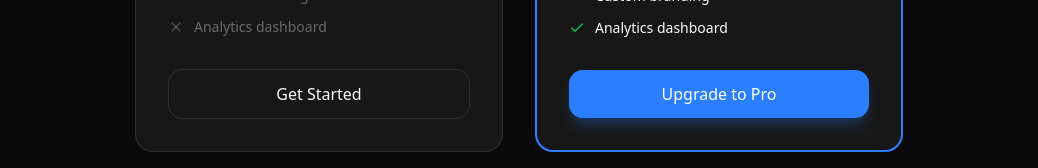
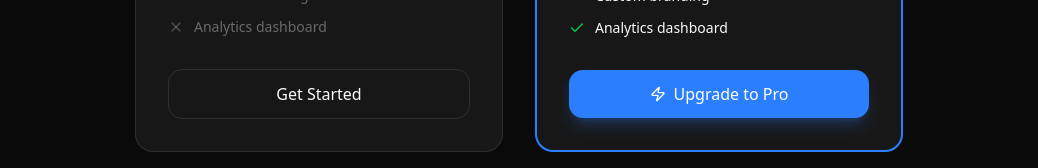
Before and after one commit to RileyLin/explainify, a Next.js app: page /pricing in a window 1280 px wide. Shown: the part 585-753 px from the top of the page, without its empty margins (121-1159 px from the left). Built offline with nearby package versions, Linux system fonts and the light colour scheme; no server answers.

Commit message:
fix: stripe checkout 403 — return JSON url, client-side redirect via CheckoutButton

```diff
--- a/src/app/api/stripe/checkout/route.ts
+++ b/src/app/api/stripe/checkout/route.ts
@@ -65,7 +65,7 @@ export async function POST(request: NextRequest) {
     });
 
     if (checkoutSession.url) {
-      return NextResponse.redirect(checkoutSession.url);
+      return NextResponse.json({ url: checkoutSession.url });
     }
 
     return NextResponse.json(
--- a/src/app/pricing/page.tsx
+++ b/src/app/pricing/page.tsx
@@ -1,5 +1,6 @@
 import Link from "next/link";
 import { Check, X, ArrowLeft, Sparkles, Zap } from "lucide-react";
+import { CheckoutButton } from "@/components/stripe/checkout-button";
 
 const FREE_FEATURES = [
   { text: "5 explainers per month", included: true },
@@ -113,14 +114,7 @@ export default function PricingPage() {
               ))}
             </ul>
 
-            <form action="/api/stripe/checkout" method="POST">
-              <button
-                type="submit"
-                className="w-full px-6 py-3 rounded-xl bg-blue-500 text-white font-medium hover:bg-blue-600 transition-all shadow-lg shadow-blue-500/25"
-              >
-                Upgrade to Pro
-              </button>
-            </form>
+            <CheckoutButton />
           </div>
         </div>
 
--- /dev/null
+++ b/src/components/stripe/checkout-button.tsx
@@ -0,0 +1,52 @@
+"use client";
+
+import { useState } from "react";
+import { Loader2, Zap } from "lucide-react";
+
+export function CheckoutButton({ className }: { className?: string }) {
+  const [loading, setLoading] = useState(false);
+  const [error, setError] = useState<string | null>(null);
+
+  const handleCheckout = async () => {
+    setLoading(true);
+    setError(null);
+    try {
+      const res = await fetch("/api/stripe/checkout", { method: "POST" });
+      const data = await res.json();
+      if (data.url) {
+        window.location.href = data.url;
+      } else if (data.error) {
+        setError(data.error);
+        setLoading(false);
+      }
+    } catch {
+      setError("Something went wrong. Please try again.");
+      setLoading(false);
+    }
+  };
+
+  return (
+    <div>
+      <button
+        onClick={handleCheckout}
+        disabled={loading}
+        className={className ?? "w-full px-6 py-3 rounded-xl bg-blue-500 text-white font-medium hover:bg-blue-600 transition-all shadow-lg shadow-blue-500/25 disabled:opacity-60 disabled:cursor-not-allowed flex items-center justify-center gap-2"}
+      >
+        {loading ? (
+          <>
+            <Loader2 size={16} className="animate-spin" />
+            Redirecting to checkout...
+          </>
+        ) : (
+          <>
+            <Zap size={16} />
+            Upgrade to Pro
+          </>
+        )}
+      </button>
+      {error && (
+        <p className="text-xs text-red-500 mt-2 text-center">{error}</p>
+      )}
+    </div>
+  );
+}
```
